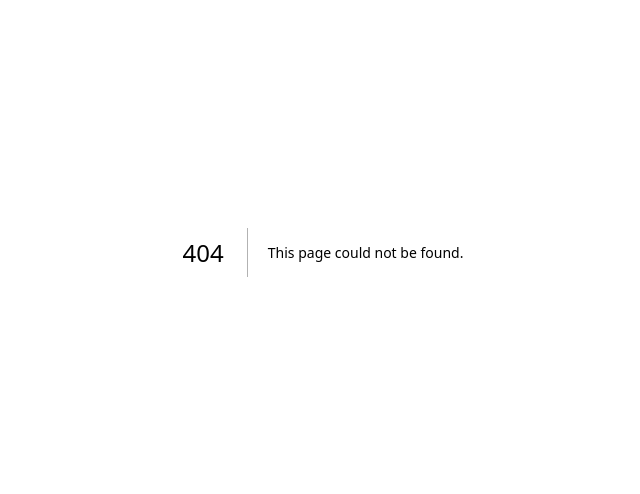
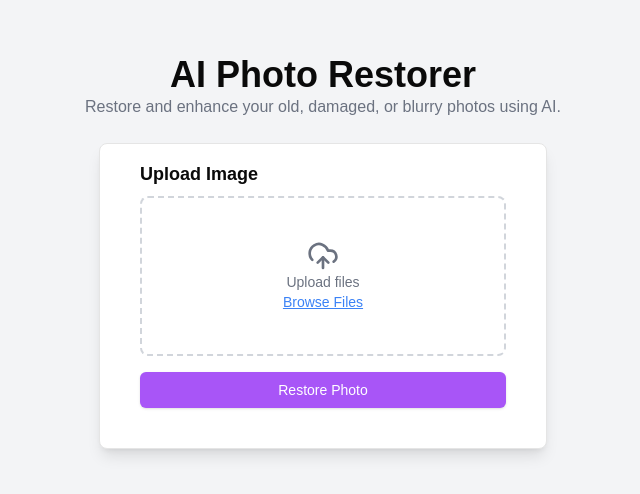
Before and after one commit to satishSingh0710/secretFeed, a Next.js app: page /demoPage in a window 1280 px wide. Before the commit this address had no page. Shown: the part 212-706 px from the top of the page, without its empty margins (317-957 px from the left). Built offline with nearby package versions, Linux system fonts and the light colour scheme.

Commit message:
added demo page

```diff
--- /dev/null
+++ b/app/(app)/demoPage/page.tsx
@@ -0,0 +1,50 @@
+'use client';
+
+import { Button } from '@/components/ui/button';
+import { Card, CardContent } from '@/components/ui/card';
+import { UploadCloud } from 'lucide-react';
+import { useState } from 'react';
+
+export default function PhotoRestorer() {
+  const [selectedFile, setSelectedFile] = useState<File | null>(null);
+
+  const handleFileChange = (event: React.ChangeEvent<HTMLInputElement>) => {
+    if (event.target.files && event.target.files.length > 0) {
+      setSelectedFile(event.target.files[0]);
+    }
+  };
+
+  return (
+    <div className="flex flex-col items-center justify-center min-h-screen p-4 bg-gray-100">
+      <div className="text-center mb-6">
+        <h1 className="text-4xl font-bold">AI Photo Restorer</h1>
+        <p className="text-gray-500">Restore and enhance your old, damaged, or blurry photos using AI.</p>
+      </div>
+
+      <Card className="w-full max-w-md p-4 bg-white shadow-lg rounded-lg">
+        <CardContent>
+          <label className="block text-lg font-semibold mb-2">Upload Image</label>
+          <label className="flex flex-col items-center justify-center w-full h-40 border-2 border-dashed border-gray-300 rounded-lg cursor-pointer hover:border-gray-400 transition">
+            <UploadCloud className="w-8 h-8 text-gray-500" />
+            <span className="text-sm text-gray-500">Upload files</span>
+            <span className="text-sm text-blue-500 underline">Browse Files</span>
+            <input
+              type="file"
+              accept="image/*"
+              className="hidden"
+              onChange={handleFileChange}
+            />
+          </label>
+
+          {selectedFile && (
+            <p className="text-sm text-center text-gray-600 mt-2">{selectedFile.name}</p>
+          )}
+
+          <Button className="w-full mt-4 bg-purple-500 hover:bg-purple-600 text-white">
+            Restore Photo
+          </Button>
+        </CardContent>
+      </Card>
+    </div>
+  );
+}
```
